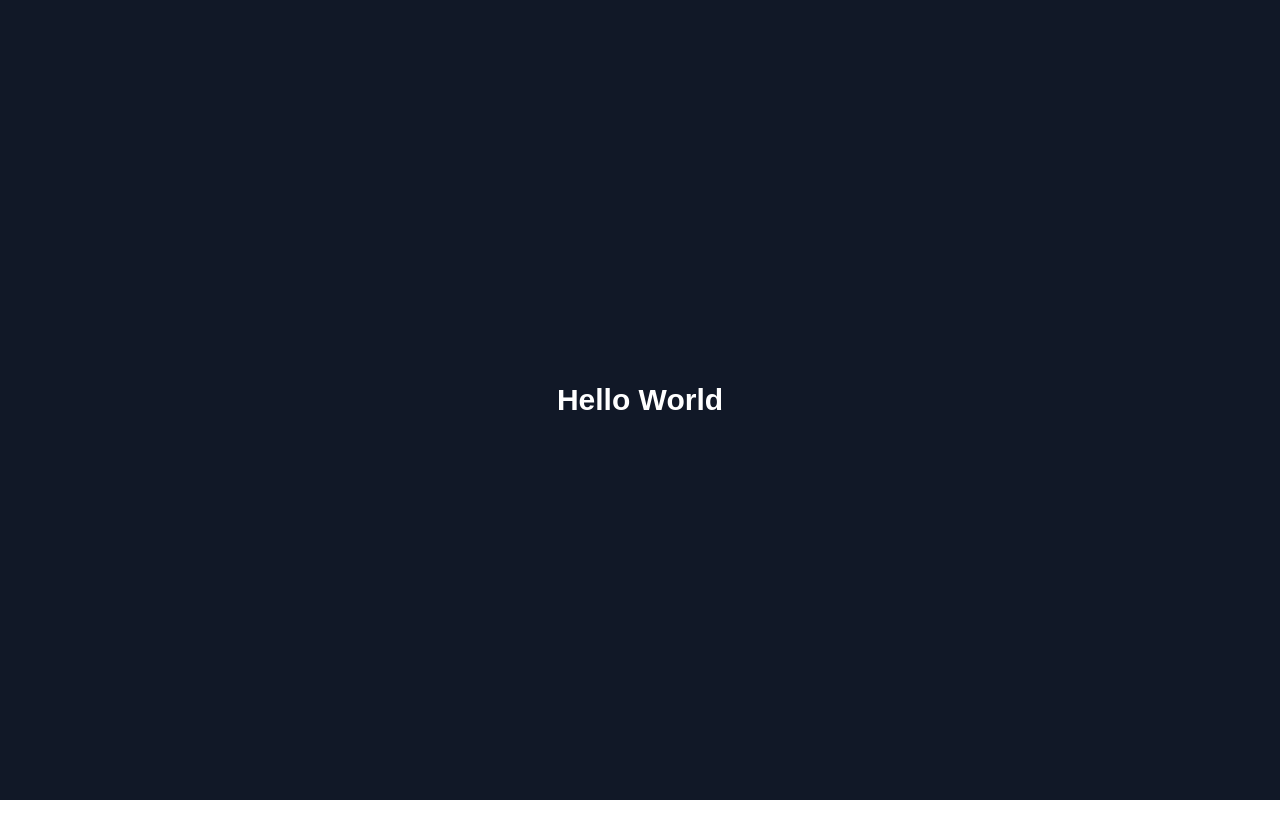
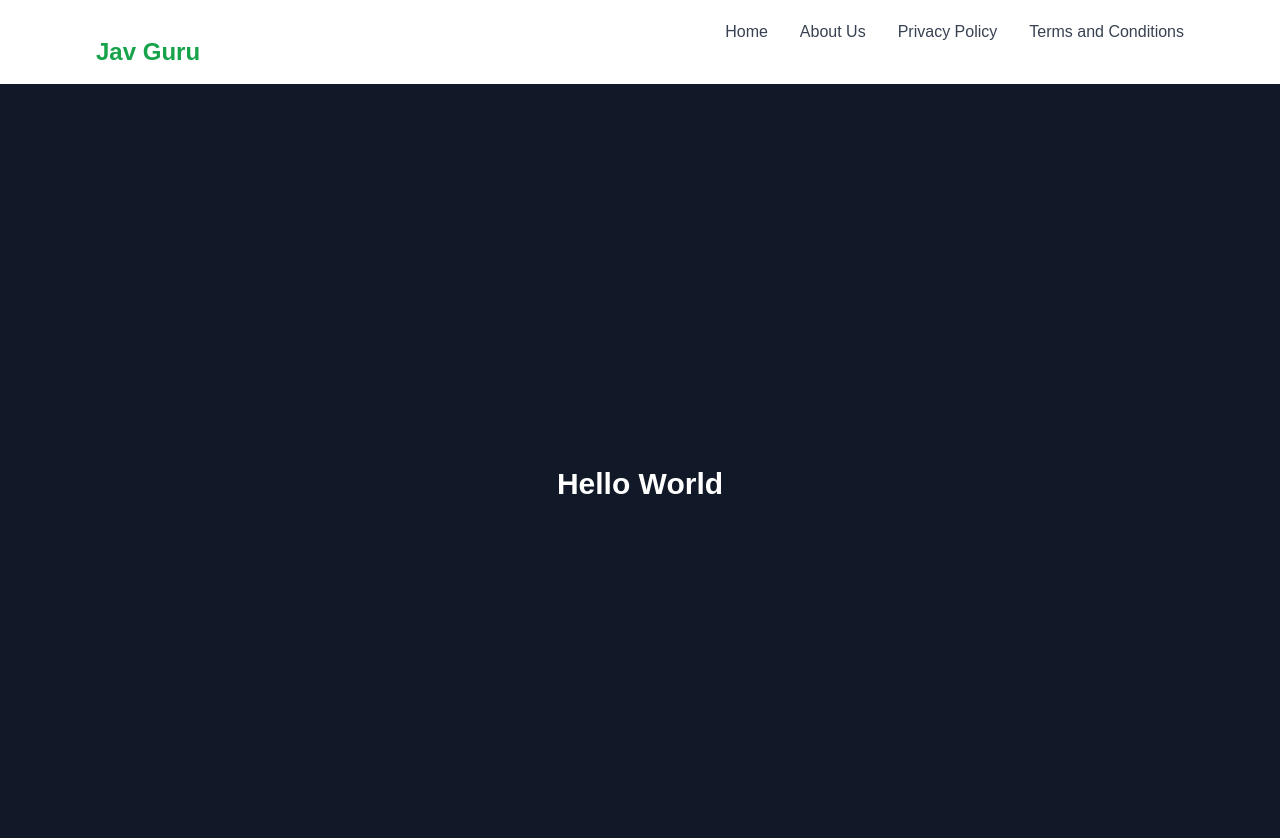
Before and after one commit to soloprime9/WrittenTell, a Next.js app: page / in a window 1280 px wide. Shown: the top 838 px of the page. Before the commit the page ends 800 px from the top, so only its background shows below. Built offline with nearby package versions, Linux system fonts and the light colour scheme.

Commit message:
Update layout.js

```diff
--- a/src/app/layout.js
+++ b/src/app/layout.js
@@ -22,6 +22,36 @@ export default function RootLayout({ children }) {
         <meta name="robots" content="index, follow" />
       </Head>
       <body className={`${geistSans.variable} ${geistMono.variable}`}>
+
+
+<header className="bg-white shadow-sm">
+    <nav className="max-w-6xl mx-auto px-4 sm:px-6 border-dashed mt-5 lg:px-8">
+      <div className="flex justify-between h-16">
+        <div className="flex-shrink-0 flex items-center">
+          <span className="text-2xl font-bold text-green-600 pointer"><a href="https://rumoursai.vercel.app/">Jav Guru</a></span>
+        </div>
+
+        {/* Desktop Navigation */}
+        <div className="hidden md:flex space-x-8">
+          <a href="https://reduceimages-sigma.vercel.app/" className="text-gray-700 hover:text-green-600 transition-colors">Home</a>
+          <a href="https://reduceimages-sigma.vercel.app/about" className="text-gray-700 hover:text-green-600 transition-colors">About Us</a>
+          <a href="https://reduceimages-sigma.vercel.app/privacy-policy" className="text-gray-700 hover:text-green-600 transition-colors">Privacy Policy</a>
+          <a href="https://reduceimages-sigma.vercel.app/terms-and-conditions" className="text-gray-700 hover:text-green-600 transition-colors">Terms and Conditions</a>
+        </div>
+
+        {/* Mobile Menu Button */}
+        <div className="md:hidden flex items-center">
+          <button className="text-gray-700 hover:text-green-600">
+            <svg className="h-6 w-6" fill="none" viewBox="0 0 24 24" stroke="currentColor">
+              <path strokeLinecap="round" strokeLinejoin="round" strokeWidth={2} d="M4 6h16M4 12h16M4 18h16" />
+            </svg>
+          </button>
+        </div>
+      </div>
+    </nav>
+  </header>
+
+
         {children}
       </body>
     </html>
```
